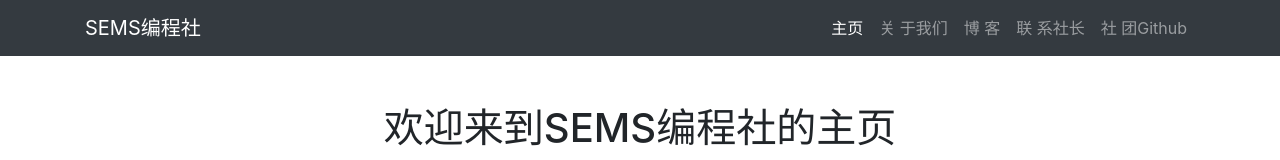
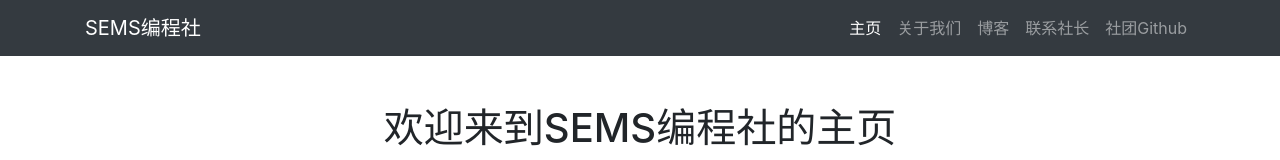
Before and after one commit to xmg333/sems-pc.github.io, a plain HTML site: page index.html in a window 1280 px wide. Shown: the top 160 px of the page. Drawn offline with Linux system fonts and the light colour scheme.

Commit message:
Update index.html

```diff
--- a/index.html
+++ b/index.html
@@ -20,14 +20,10 @@
           <ul class="navbar-nav ml-auto">
             <li class="nav-item active"> <a class="nav-link" href="#">主页 <span
                   class="sr-only">(current)</span> </a> </li>
-            <li class="nav-item"> <a class="nav-link" href="./pages/about.html">关
-                于我们</a> </li>
-            <li class="nav-item"> <a class="nav-link" href="https://blog.sems-pc.club">博
-                客</a> </li>
-            <li class="nav-item"> <a class="nav-link" href="mailto:877259039@qq.com">联
-                系社长</a> </li>
-            <li class="nav-item"> <a class="nav-link" href="https://github.com/sems-pc">社
-                团Github</a> </li>
+            <li class="nav-item"> <a class="nav-link" href="./pages/about.html">关于我们</a> </li>
+            <li class="nav-item"> <a class="nav-link" href="https://blog.sems-pc.club">博客</a> </li>
+            <li class="nav-item"> <a class="nav-link" href="mailto:877259039@qq.com">联系社长</a> </li>
+            <li class="nav-item"> <a class="nav-link" href="https://github.com/sems-pc">社团Github</a> </li>
           </ul>
         </div>
       </div>
```
